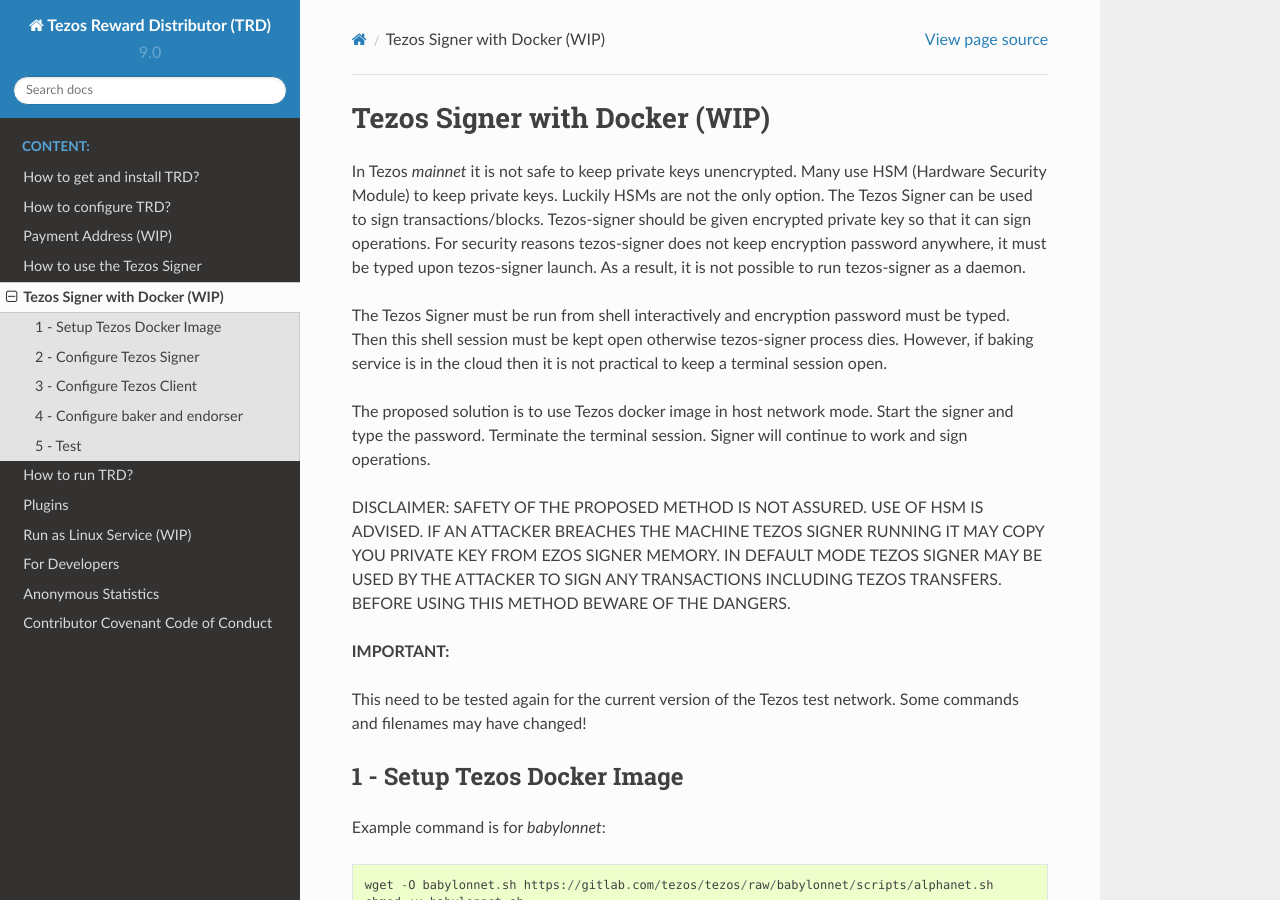
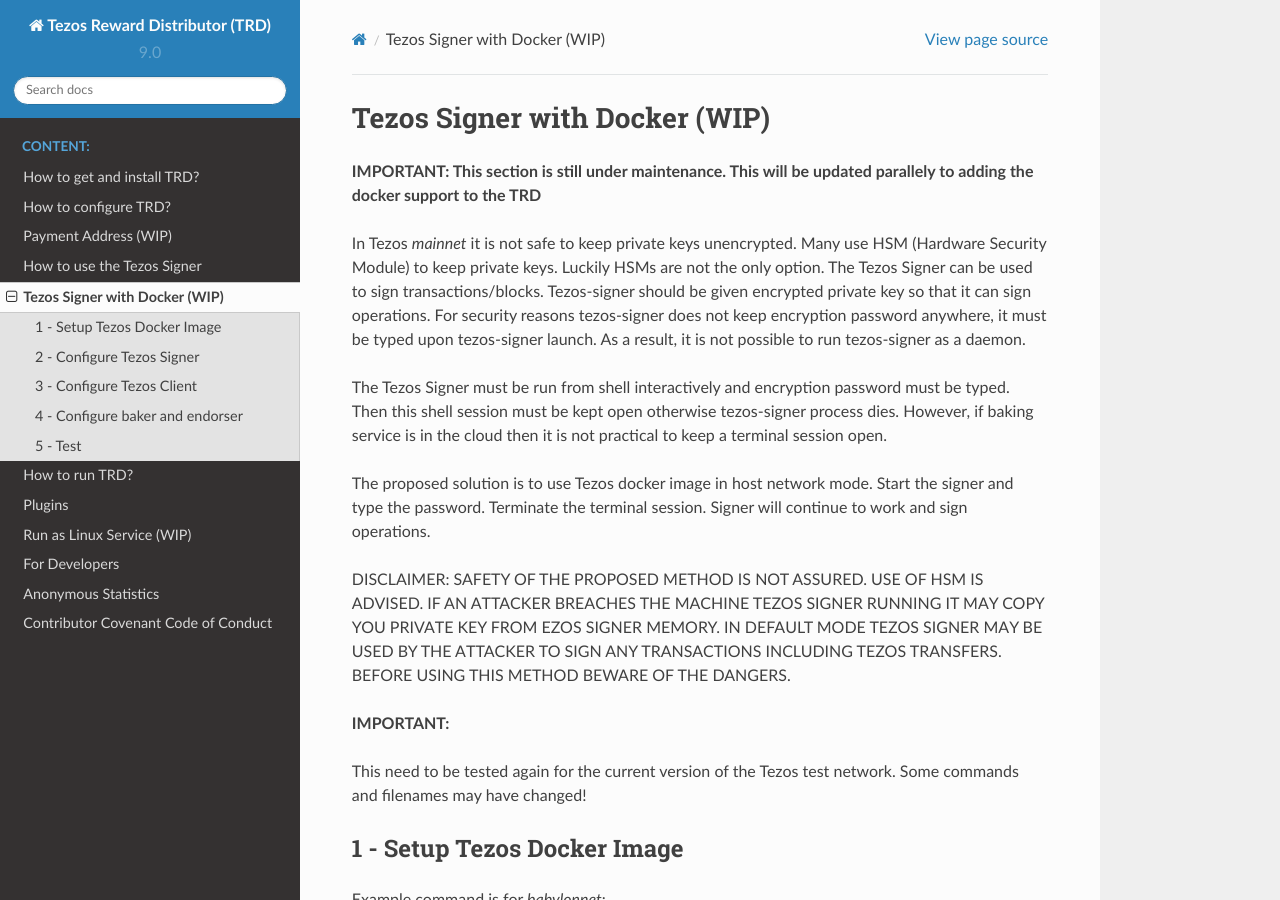
Before and after one commit to tezos-reward-distributor-organization/tezos-reward-distributor, a Sphinx documentation site: the page built from docs/tezossignerdocker.rst, in a window 1280 px wide and 900 px high. Built offline with Sphinx 7.4.7 and the Read the Docs theme 2.0.0, drawn with Linux system fonts in a browser that asks for light colours.

Commit message:
Update tezossignerdocker.rst

```diff
--- a/docs/tezossignerdocker.rst
+++ b/docs/tezossignerdocker.rst
@@ -1,5 +1,7 @@
 Tezos Signer with Docker (WIP)
 ========================
+
+**IMPORTANT: This section is still under maintenance. This will be updated parallely to adding the docker support to the TRD**
 
 In Tezos *mainnet* it is not safe to keep private keys unencrypted. Many use HSM (Hardware Security Module) to keep private keys. Luckily HSMs are not the only option. The Tezos Signer can be used to sign transactions/blocks. Tezos-signer should be given encrypted private key so that it can sign operations. For security reasons tezos-signer does not keep encryption password anywhere, it must be typed upon tezos-signer launch. As a result, it is not possible to run tezos-signer as a daemon.
 
```
